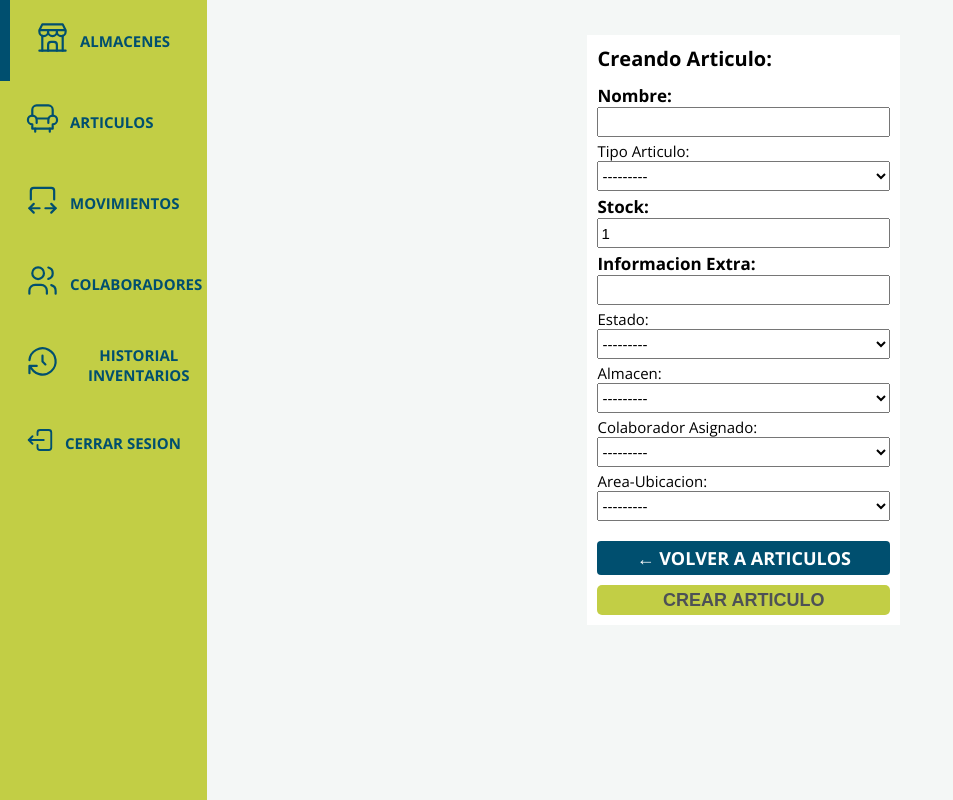
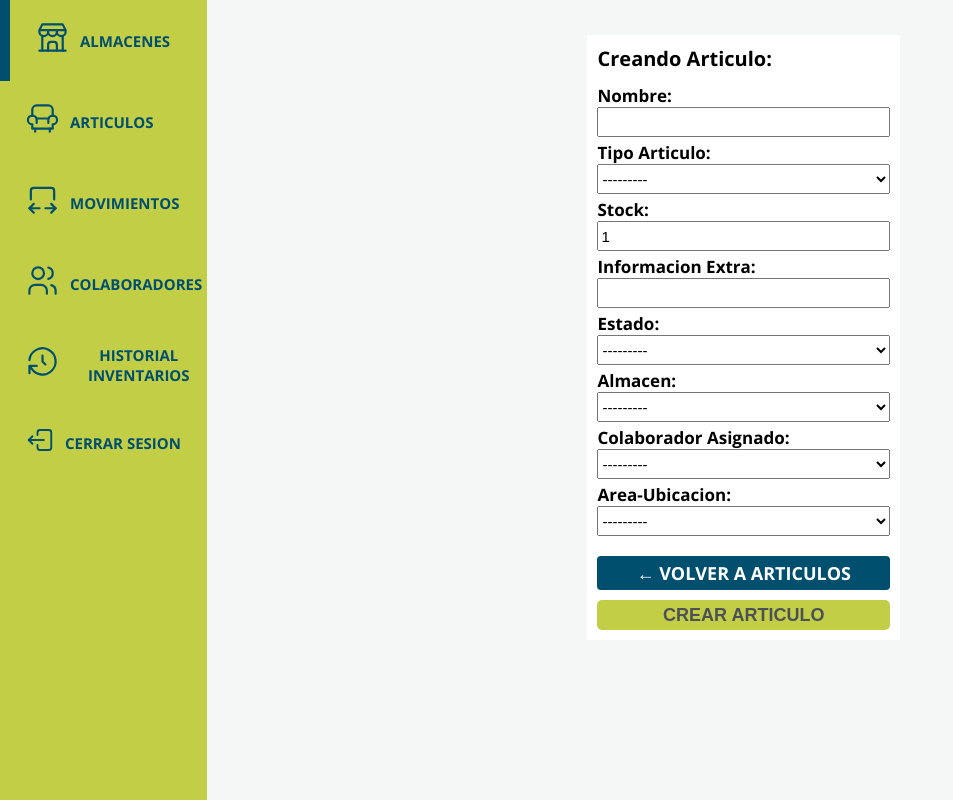
Before and after one commit to ViTh0X/aplicaciones_incasur, a Django app: page /logistica/agregar-items in a window 1280 px wide. Shown: the whole page, without its empty margins (0-953 px from the left). Run offline with Django 5.2, Linux system fonts and the light colour scheme; the visitor is signed in with stand-in values (Sample User, id 1); data that the repository does not hold is empty.

Commit message:
Editar Formulario items

```diff
--- a/static/logistica/style.css
+++ b/static/logistica/style.css
@@ -584,6 +584,10 @@ ul{
     font-size: 1.5rem;
     margin-bottom: 1rem;
 }
+.campos_textoopciones label{
+    font-weight: bold;
+    font-size: 1.7rem;
+}
 @media (min-width:1024px){
     .campos_textosimple,
     .campos_textoopciones{
```
